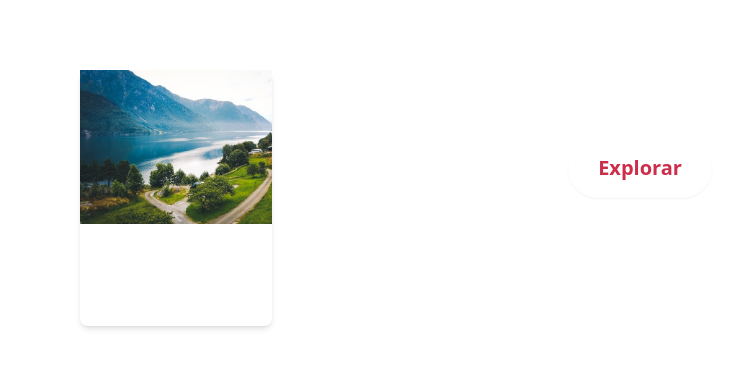
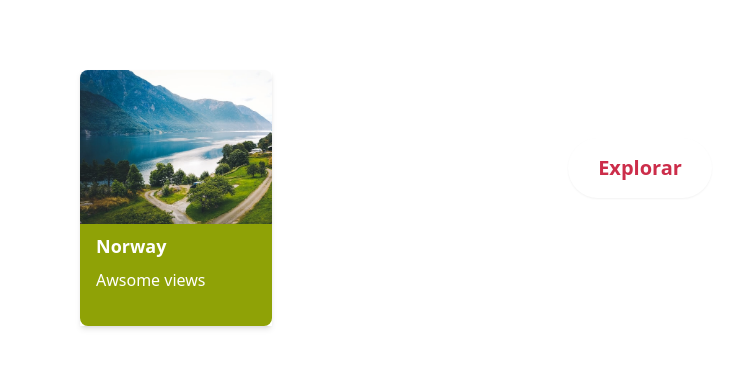
Before and after one commit to jcdev92/platzitravel, a website: page public/index.html in a window 1280 px wide. Shown: the part 310-678 px from the top of the page, without its empty margins (0-745 px from the left). Drawn offline with Linux system fonts and the light colour scheme.

Commit message:
platzitravel beta 0.0.1

```diff
--- a/public/index.html
+++ b/public/index.html
@@ -26,9 +26,12 @@
             </div>
         </div>
         <div id="recomendadas" class="p-20">
-            <div class="w-48 h-64 shadow-md rounded-lg">
-                <div class="w-full h-3/5 bg-norway bg-cover"></div>
-                <div></div>
+            <div class="w-48 h-64 shadow-md">
+                <div class="w-full h-3/5 bg-norway bg-cover rounded-t-lg"></div>
+                <div class="w-full h-2/5 bg-secondary rounded-b-lg">
+                    <p class="text-white font-bold text-lg px-4 py-2">Norway</p>
+                    <p class="text-white text-base px-4">Awsome views</p>
+                </div>
             </div>
         <div id="rentas_destacadas"></div>
         </div>
```
Also changed, not shown: public/css/tailwind.css.
